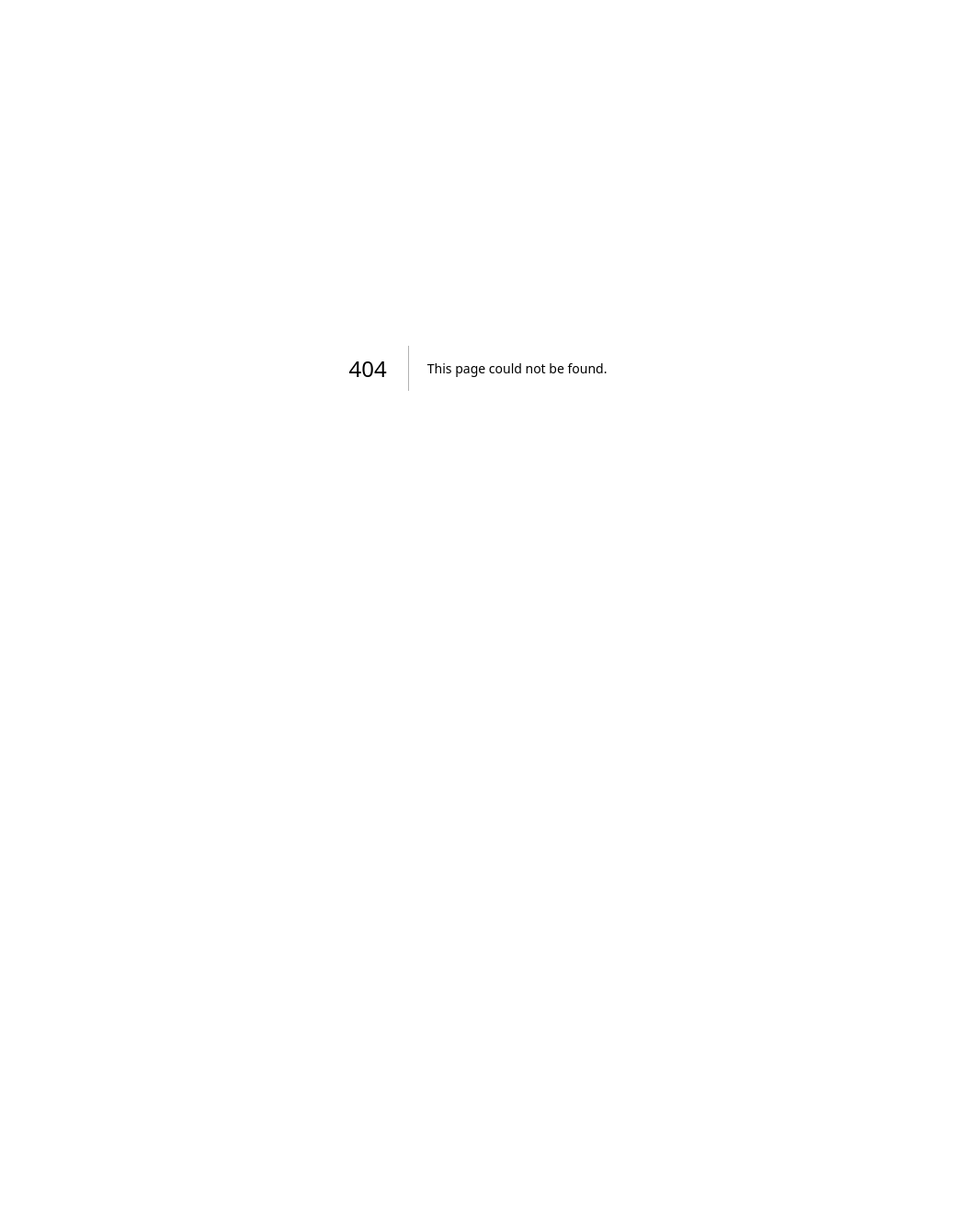
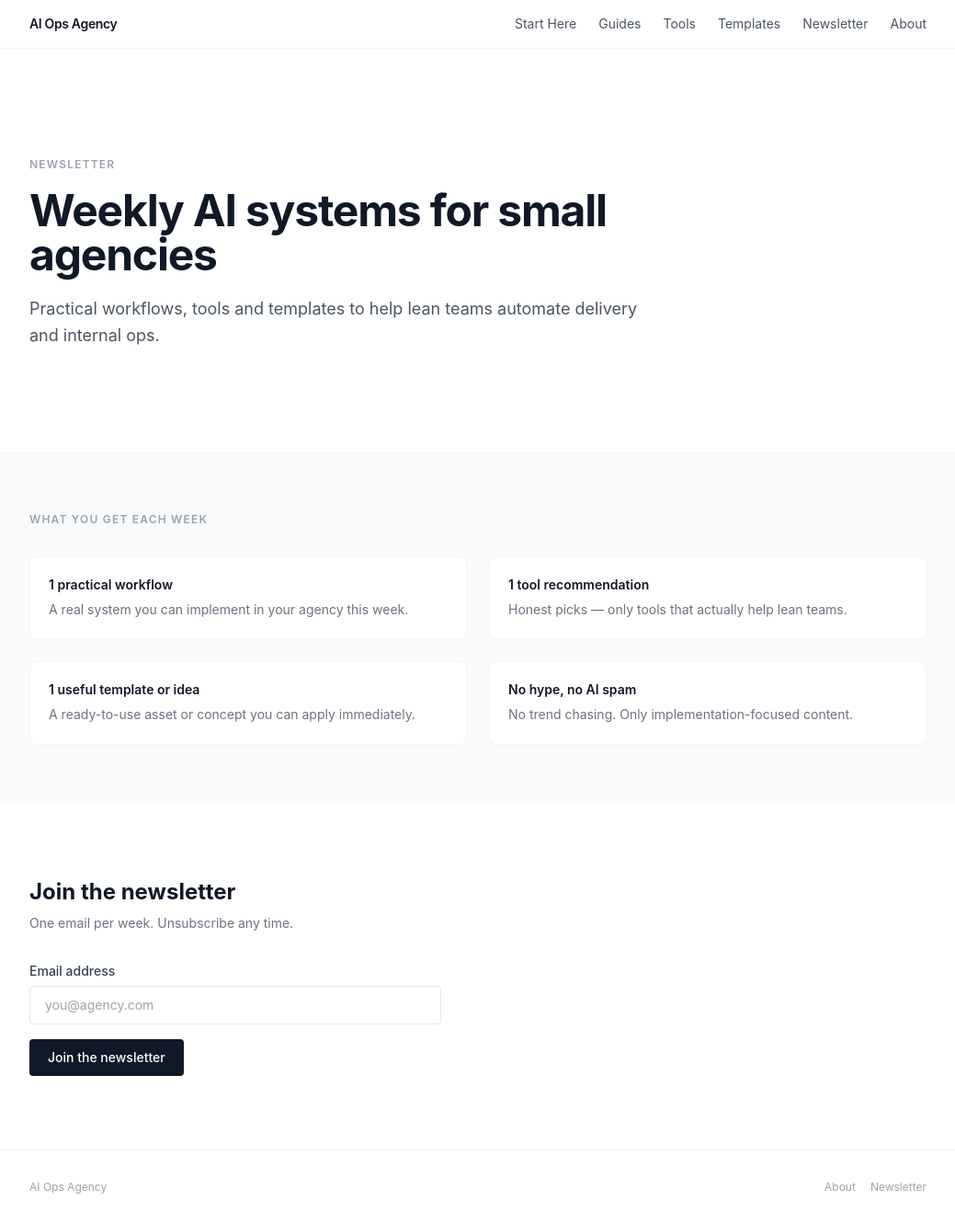
Before and after one commit to veramey/my-website, a Next.js app: page /newsletter in a window 1280 px wide. Before the commit this address had no page. Shown: the whole page at 92% size, without its empty margins (120-1159 px from the left). Before the commit the page ends 800 px from the top, so only its background shows below. Built offline with nearby package versions, Linux system fonts and the light colour scheme.

Commit message:
feat: implement issue #3
Implemented by AI Teammate via Claude Code.
Closes #3

```diff
--- /dev/null
+++ b/src/pages/newsletter.tsx
@@ -0,0 +1,124 @@
+import { useState } from 'react'
+import Head from 'next/head'
+import Link from 'next/link'
+import Nav from '@/components/Nav'
+
+type Status = 'idle' | 'success' | 'error'
+
+const perks = [
+  { label: '1 practical workflow', description: 'A real system you can implement in your agency this week.' },
+  { label: '1 tool recommendation', description: 'Honest picks — only tools that actually help lean teams.' },
+  { label: '1 useful template or idea', description: 'A ready-to-use asset or concept you can apply immediately.' },
+  { label: 'No hype, no AI spam', description: 'No trend chasing. Only implementation-focused content.' },
+]
+
+export default function Newsletter() {
+  const [email, setEmail] = useState('')
+  const [status, setStatus] = useState<Status>('idle')
+
+  function handleSubmit(e: React.FormEvent<HTMLFormElement>) {
+    e.preventDefault()
+    if (!email) return
+    setStatus('success')
+    setEmail('')
+  }
+
+  function handleEmailChange(e: React.ChangeEvent<HTMLInputElement>) {
+    if (status === 'error') setStatus('idle')
+    setEmail(e.target.value)
+  }
+
+  return (
+    <>
+      <Head>
+        <title>Newsletter — AI Ops for Small Agencies</title>
+        <meta name="description" content="Weekly AI systems for small agencies. Practical workflows, tools and templates to help lean teams automate delivery and internal ops." />
+        <meta name="viewport" content="width=device-width, initial-scale=1" />
+        <meta property="og:title" content="Newsletter — AI Ops for Small Agencies" />
+        <meta property="og:description" content="Weekly AI systems for small agencies. Practical workflows, tools and templates to help lean teams automate delivery and internal ops." />
+      </Head>
+
+      <Nav />
+
+      <main>
+        {/* Hero */}
+        <section className="max-w-5xl mx-auto px-6 py-20 md:py-28">
+          <div className="max-w-2xl">
+            <span className="text-xs font-semibold text-gray-400 uppercase tracking-widest">Newsletter</span>
+            <h1 className="mt-4 text-4xl md:text-5xl font-bold text-gray-900 leading-tight tracking-tight">
+              Weekly AI systems for small agencies
+            </h1>
+            <p className="mt-5 text-lg text-gray-600 leading-relaxed">
+              Practical workflows, tools and templates to help lean teams automate delivery and internal ops.
+            </p>
+          </div>
+        </section>
+
+        {/* What you get */}
+        <section className="border-t border-gray-100 bg-gray-50">
+          <div className="max-w-5xl mx-auto px-6 py-16">
+            <h2 className="text-xs font-semibold text-gray-400 uppercase tracking-widest mb-8">What you get each week</h2>
+            <div className="grid md:grid-cols-2 gap-6">
+              {perks.map((perk) => (
+                <div key={perk.label} className="bg-white border border-gray-100 rounded-lg p-5">
+                  <h3 className="text-sm font-semibold text-gray-900">{perk.label}</h3>
+                  <p className="mt-1.5 text-sm text-gray-500 leading-relaxed">{perk.description}</p>
+                </div>
+              ))}
+            </div>
+          </div>
+        </section>
+
+        {/* Sign-up form */}
+        <section className="max-w-5xl mx-auto px-6 py-20">
+          <div className="max-w-md">
+            <h2 className="text-2xl font-bold text-gray-900">Join the newsletter</h2>
+            <p className="mt-2 text-sm text-gray-500">
+              One email per week. Unsubscribe any time.
+            </p>
+
+            {status === 'success' ? (
+              <div className="mt-8 p-5 bg-gray-50 border border-gray-200 rounded-lg">
+                <p className="text-sm font-semibold text-gray-900">Thank you!</p>
+                <p className="mt-1 text-sm text-gray-500">You&apos;re on the list. First issue coming your way soon.</p>
+              </div>
+            ) : (
+              <form className="mt-8 space-y-4" onSubmit={handleSubmit}>
+                <div>
+                  <label htmlFor="email" className="block text-sm font-medium text-gray-700 mb-1.5">
+                    Email address
+                  </label>
+                  <input
+                    id="email"
+                    type="email"
+                    value={email}
+                    onChange={handleEmailChange}
+                    placeholder="you@agency.com"
+                    required
+                    className="w-full px-4 py-2.5 text-sm border border-gray-200 rounded focus:outline-none focus:border-gray-400"
+                  />
+                </div>
+                <button
+                  type="submit"
+                  className="px-5 py-2.5 bg-gray-900 text-white text-sm font-medium rounded hover:bg-gray-700 transition-colors"
+                >
+                  Join the newsletter
+                </button>
+              </form>
+            )}
+          </div>
+        </section>
+      </main>
+
+      <footer className="border-t border-gray-100">
+        <div className="max-w-5xl mx-auto px-6 py-8 flex items-center justify-between text-xs text-gray-400">
+          <span>AI Ops Agency</span>
+          <div className="flex gap-4">
+            <Link href="/about" className="hover:text-gray-600 transition-colors">About</Link>
+            <Link href="/newsletter" className="hover:text-gray-600 transition-colors">Newsletter</Link>
+          </div>
+        </div>
+      </footer>
+    </>
+  )
+}
```
Also changed, not shown: 1 other file (tests, documents, lock files or other folders).
